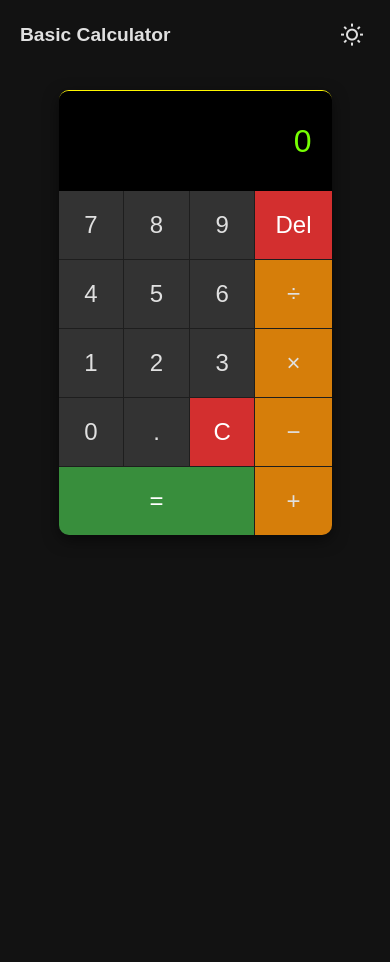
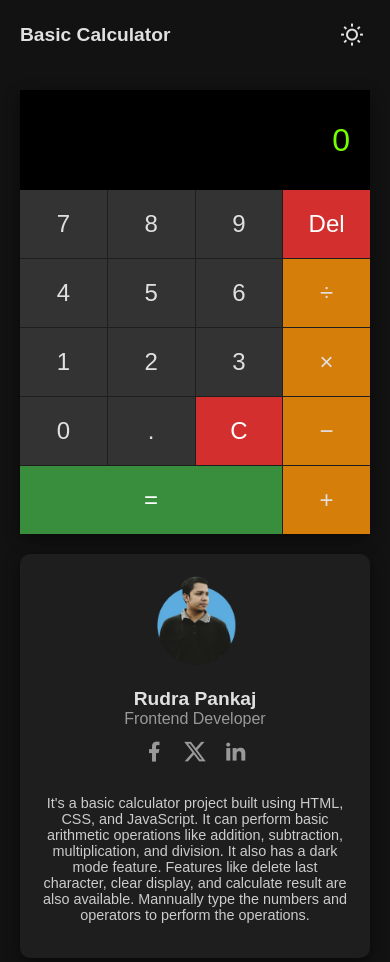
Before and after one commit to RudraPankaj/BasicCalculatorJavaScript, a plain HTML site: page index.html in a window 390 px wide. Before the commit the page ends 844 px from the top, so only its background shows below. Drawn offline with nearby package versions, Linux system fonts and the light colour scheme.

Commit message:
added contributor card with responsive design

```diff
--- a/index.html
+++ b/index.html
@@ -17,7 +17,9 @@
         </button>
     </section>
 
-    <section class="calculator">
+    <section class="calc_container">
+
+        <div class="calculator">
             <input type="text" class="display" id="display" value="0" />
 
             <div class="buttons">
@@ -44,6 +46,34 @@
                 <button class="btn equal" onclick="calculateResult()">=</button>
                 <button class="btn operator" onclick="appendValue('+')">+</button>
             </div>
+        </div>
+
+        <div class="contributor_card">
+            <span class="contributor_img">
+                <img src="/images/rudra.png" alt="RudraPankaj" />
+            </span>
+
+            <span class="contributor_info">
+                <span class="contributor_name">Rudra Pankaj</span><br>
+                <span class="contributor_role">Frontend Developer</span>
+            </span>
+
+            <span class="contributor_social">
+                <a href="https://facebook.com/pankajrudra42" target="_blank" class="social_link">
+                    <i class="ri-facebook-fill"></i>
+                </a>
+                <a href="https://x.com/Pankaj55881720" target="_blank" class="social_link">
+                    <i class="ri-twitter-x-fill"></i>
+                </a>
+                <a href="https://linkedin.com/mr-pankaj-rudra" target="_blank" class="social_link">
+                    <i class="ri-linkedin-fill"></i>
+                </a>
+            </span>
+
+            <span class="project_details">
+                <p>It's a basic calculator project built using HTML, CSS, and JavaScript. It can perform basic arithmetic operations like addition, subtraction, multiplication, and division. It also has a dark mode feature. Features like delete last character, clear display, and calculate result are also available. Mannually type the numbers and operators to perform the operations.</p>
+            </span>
+        </div>
     </section>
 
   <script src="script.js"></script>
--- a/styles.css
+++ b/styles.css
@@ -1,13 +1,13 @@
 textarea {
   display: block;
   width: 100%;
-    padding: 2px;/
+  padding: 2px;
   border: 2px solid #ccc;
   font-family: inherit;
   font-size: inherit;
   line-height: normal;
   resize: none;
-    overflow: hidden;
+  overflow: auto;
 }
 
 .mode-toggle {
@@ -27,9 +27,6 @@ body.light-mode .mode-toggle {
   color: #121212;
 }
 
-/*==================================
-    Header Styles
-====================================*/
 .header {
   display: flex;
   align-items: center;
@@ -42,7 +39,6 @@ body.light-mode .mode-toggle {
   font-weight: bold;
 }
 
-/* Light Mode Styles */
 body.light-mode {
   background-color: #f4f4f9;
   color: #121212;
@@ -90,9 +86,28 @@ body.light-mode .equal:active {
   background-color: #388e3c;
 }
 
-/*==========================================
-  Dark Mode CSS
-============================================*/
+body.light-mode .contributor_card {
+  background-color: #ffffff;
+  color: #121212;
+}
+
+body.light-mode .contributor_social {
+  color: #999;
+}
+
+body.light-mode .social_link:hover {
+  color: #121212;
+}
+
+body.light-mode .project_details {
+  color: #666;
+}
+
+
+/* ==========================
+    Dark mode styles
+========================== */
+
 body {
   min-height: 100vh;
   background-color: #121212;
@@ -101,15 +116,75 @@ body {
   color: #e0e0e0;
 }
 
-.calculator {
-  max-width: 70%;
-  text-align: center;
+.calc_container {
+  margin: 20px;
+}
+
+.contributor_card {
   border-radius: 10px;
-  overflow: hidden;
-  border-top: 1px solid #fff700;
   box-shadow: 0 5px 15px rgba(0, 0, 0, 0.5);
   background-color: #1e1e1e;
-  margin: 20px auto;
+  padding: 20px;
+  margin-right: 20px;
+  display: flex;
+  flex-direction: column;
+  align-items: center;
+  justify-content: center;
+  text-align: center;
+  max-width: 100%;
+  box-sizing: border-box;
+}
+
+.contributor_img img {
+  border-radius: 50%;
+  width: 100px;
+  height: 100px;
+  object-fit: cover;
+}
+
+.contributor_info {
+  margin-top: 10px;
+}
+
+.contributor_name {
+  font-size: 1.2em;
+  font-weight: bold;
+}
+
+.contributor_role {
+  font-size: 1em;
+  color: #999;
+}
+
+.contributor_social {
+  margin-top: 10px;
+}
+
+.social_link {
+  text-decoration: none;
+  margin: 0 5px;
+  color: #999;
+  font-size: 1.5em;
+  transition: color 0.3s;
+}
+
+.social_link:hover {
+  color: #fff;
+}
+
+.project_details {
+  margin-top: 15px;
+  font-size: 0.9em;
+  color: #ccc;
+}
+
+.calculator {
+  flex: 1;
+  max-width: 100%;
+  border-radius: 10px;
+  box-shadow: 0 5px 15px rgba(0, 0, 0, 0.5);
+  background-color: #1e1e1e;
+  margin: 20px 20px 20px 0;
 }
 
 .display {
@@ -122,11 +197,8 @@ body {
   height: 70px;
   border: none;
   outline: none;
-  appearance: none;
-  display: block;
   box-sizing: border-box;
   overflow-x: auto;
-  border-radius: 0;
 }
 
 .buttons {
@@ -141,7 +213,6 @@ body {
   text-align: center;
   cursor: pointer;
   border: none;
-  outline: none;
   background-color: #333;
   color: #e0e0e0;
   transition: background-color 0.2s;
@@ -177,3 +248,30 @@ body {
 .equal:active {
   background-color: #2e7d32;
 }
+
+@media (max-width: 600px) {
+  .calc_container {
+    flex-direction: column;
+  }
+
+  .calculator,
+  .contributor_card {
+    width: 100%;
+    margin-bottom: 20px;
+  }
+}
+
+@media (min-width: 601px) {
+  .calc_container {
+    display: grid;
+    grid-template-columns: 1fr 1fr;
+  }
+
+  .calculator {
+    margin-right: 20px;
+  }
+
+  .contributor_card {
+    margin-right: 0;
+  }
+}
```
Also changed, not shown: images/rudra.png (added). Lines whose indentation alone changed are shown as unchanged.
